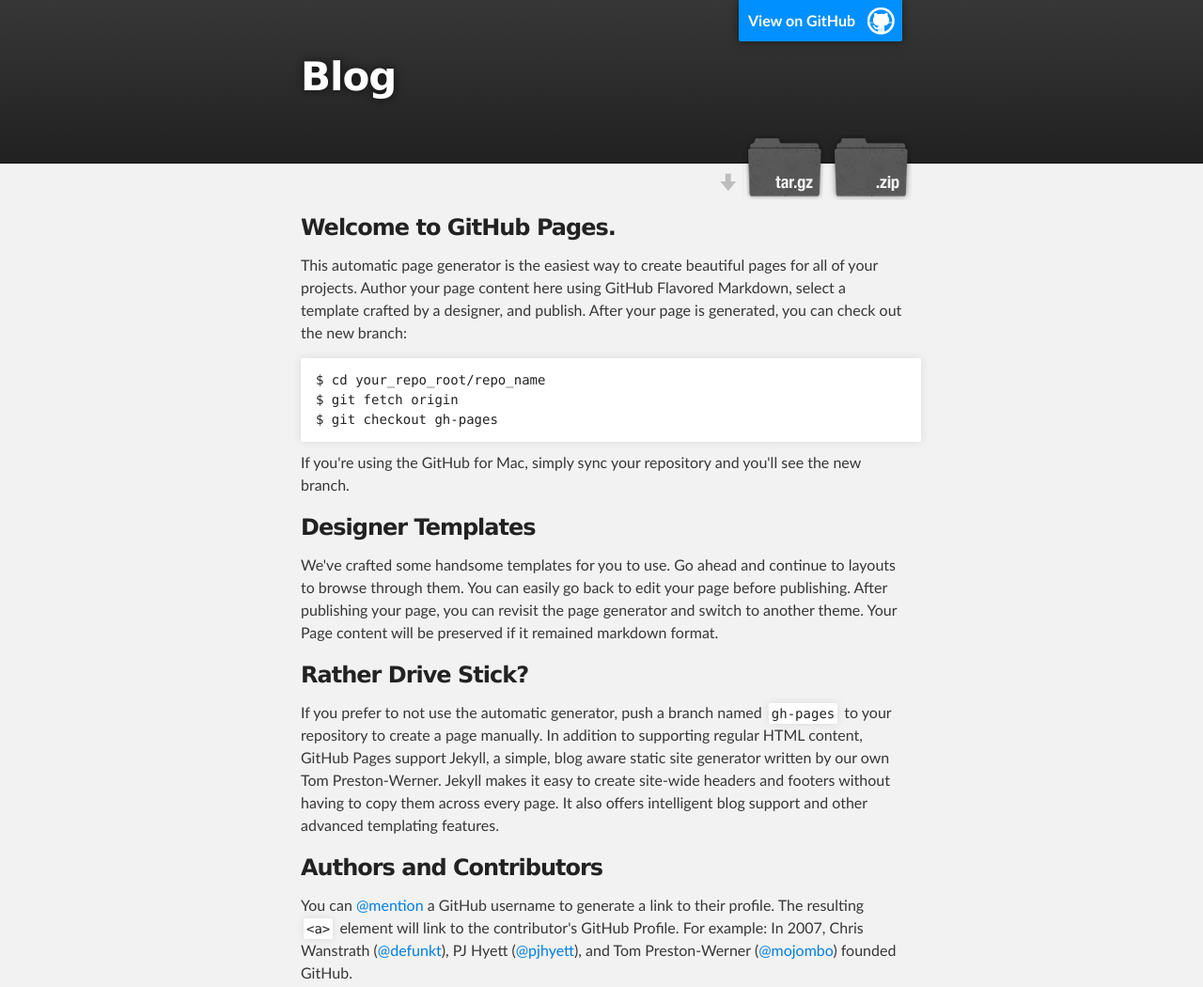
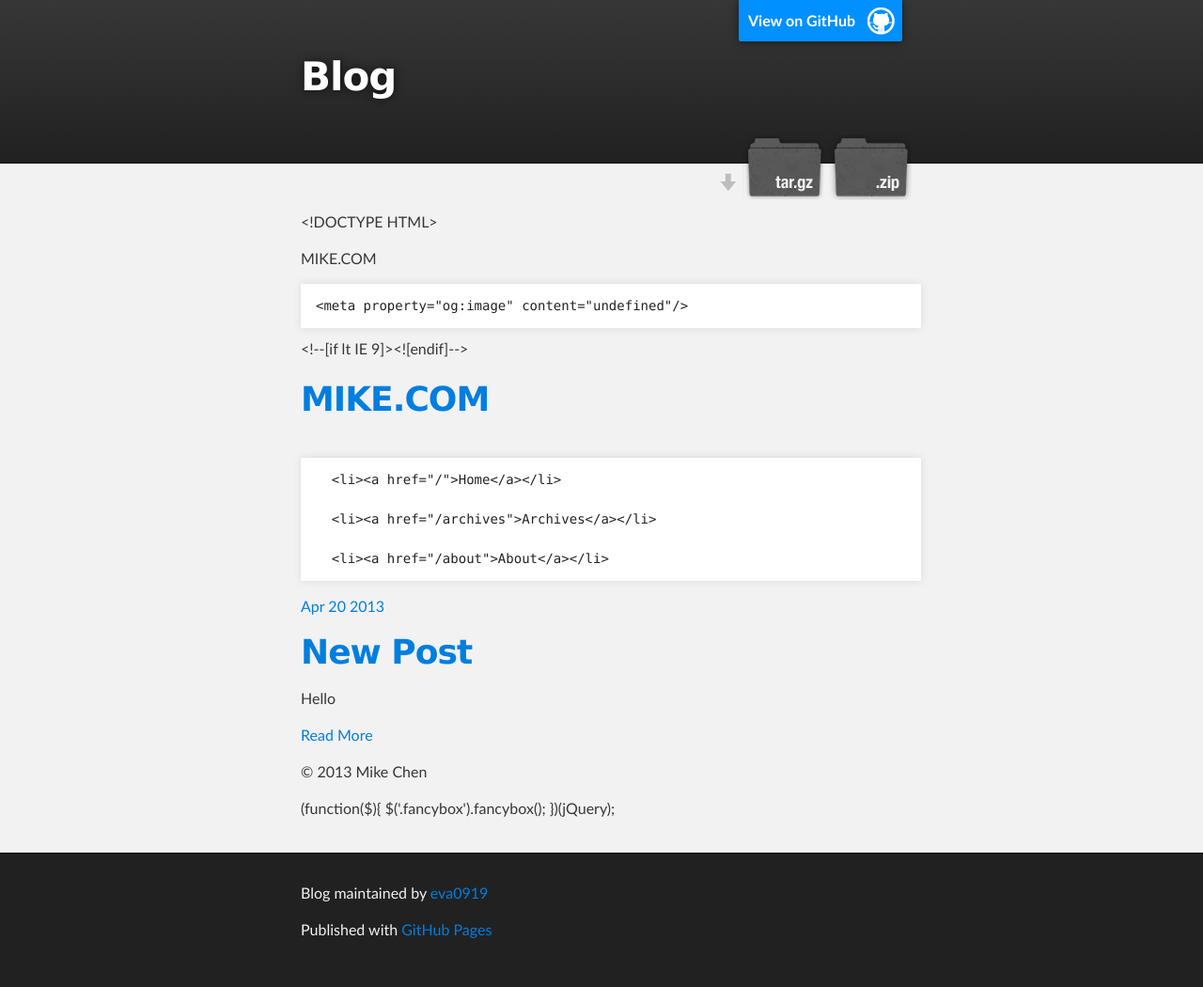
Before and after one commit to eva0919/blog, a plain HTML site: page index.html in a window 1280 px wide. Shown: the top 1050 px of the page at 94% size. Drawn offline with Linux system fonts and the light colour scheme.

```diff
--- a/index.html
+++ b/index.html
@@ -31,32 +31,80 @@
     <!-- MAIN CONTENT -->
     <div id="main_content_wrap" class="outer">
       <section id="main_content" class="inner">
-        <h3>Welcome to GitHub Pages.</h3>
+        <p>&lt;!DOCTYPE HTML&gt;
 
-<p>This automatic page generator is the easiest way to create beautiful pages for all of your projects. Author your page content here using GitHub Flavored Markdown, select a template crafted by a designer, and publish. After your page is generated, you can check out the new branch:</p>
+</p>
+  <p></p>MIKE.COM<p></p>
 
-<pre><code>$ cd your_repo_root/repo_name
-$ git fetch origin
-$ git checkout gh-pages
+<p></p>
+
+<pre><code>&lt;meta property="og:image" content="undefined"/&gt;
 </code></pre>
 
-<p>If you're using the GitHub for Mac, simply sync your repository and you'll see the new branch.</p>
+<p>
+  &lt;!--[if lt IE 9]&gt;&lt;![endif]--&gt;
+  </p>
 
-<h3>Designer Templates</h3>
+<p></p>
 
-<p>We've crafted some handsome templates for you to use. Go ahead and continue to layouts to browse through them. You can easily go back to edit your page before publishing. After publishing your page, you can revisit the page generator and switch to another theme. Your Page content will be preserved if it remained markdown format.</p>
+<p></p>
+   <div>
+  <h1><a href="/">MIKE.COM</a></h1>
+  <h2><a href="/"></a></h2>
+</div>
+ <ul></ul><pre><code>  &lt;li&gt;&lt;a href="/"&gt;Home&lt;/a&gt;&lt;/li&gt;
 
-<h3>Rather Drive Stick?</h3>
+  &lt;li&gt;&lt;a href="/archives"&gt;Archives&lt;/a&gt;&lt;/li&gt;
 
-<p>If you prefer to not use the automatic generator, push a branch named <code>gh-pages</code> to your repository to create a page manually. In addition to supporting regular HTML content, GitHub Pages support Jekyll, a simple, blog aware static site generator written by our own Tom Preston-Werner. Jekyll makes it easy to create site-wide headers and footers without having to copy them across every page. It also offers intelligent blog support and other advanced templating features.</p>
+  &lt;li&gt;&lt;a href="/about"&gt;About&lt;/a&gt;&lt;/li&gt;
+</code></pre>
 
-<h3>Authors and Contributors</h3>
+<p>
+  </p><div></div>
+ <div></div> <div>
+    <div><div>
+   <div>
+     <div></div>
+        <a href="/2013/04/20/new-post/">Apr 20 2013</a><h1><a href="/2013/04/20/new-post/">New Post</a></h1>
 
-<p>You can <a href="https://github.com/blog/821" class="user-mention">@mention</a> a GitHub username to generate a link to their profile. The resulting <code>&lt;a&gt;</code> element will link to the contributor's GitHub Profile. For example: In 2007, Chris Wanstrath (<a href="https://github.com/defunkt" class="user-mention">@defunkt</a>), PJ Hyett (<a href="https://github.com/pjhyett" class="user-mention">@pjhyett</a>), and Tom Preston-Werner (<a href="https://github.com/mojombo" class="user-mention">@mojombo</a>) founded GitHub.</p>
 
-<h3>Support or Contact</h3>
+     <div>
 
-<p>Having trouble with Pages? Check out the documentation at <a href="http://help.github.com/pages">http://help.github.com/pages</a> or contact <a href="mailto:support@github.com">support@github.com</a> and we’ll help you sort it out.</p>
+        <p>Hello</p>
+
+
+    </div>
+     <div>
+            <a href="/2013/04/20/new-post/#more">Read More</a>
+          </div>
+
+
+
+      <div></div>
+     </div>
+  <div></div>
+ </div></div>
+     <div>
+
+
+</div>
+
+<p></p> <div></div>
+  </div>
+   <div>
+
+<p>© 2013 Mike Chen</p>
+
+<p></p>
+</div>
+<div></div> <p></p>
+
+
+(function($){
+  $('.fancybox').fancybox();
+})(jQuery);
+<p>
+</p>
       </section>
     </div>
 
```
Also changed, not shown: params.json (+1 -1 lines).
